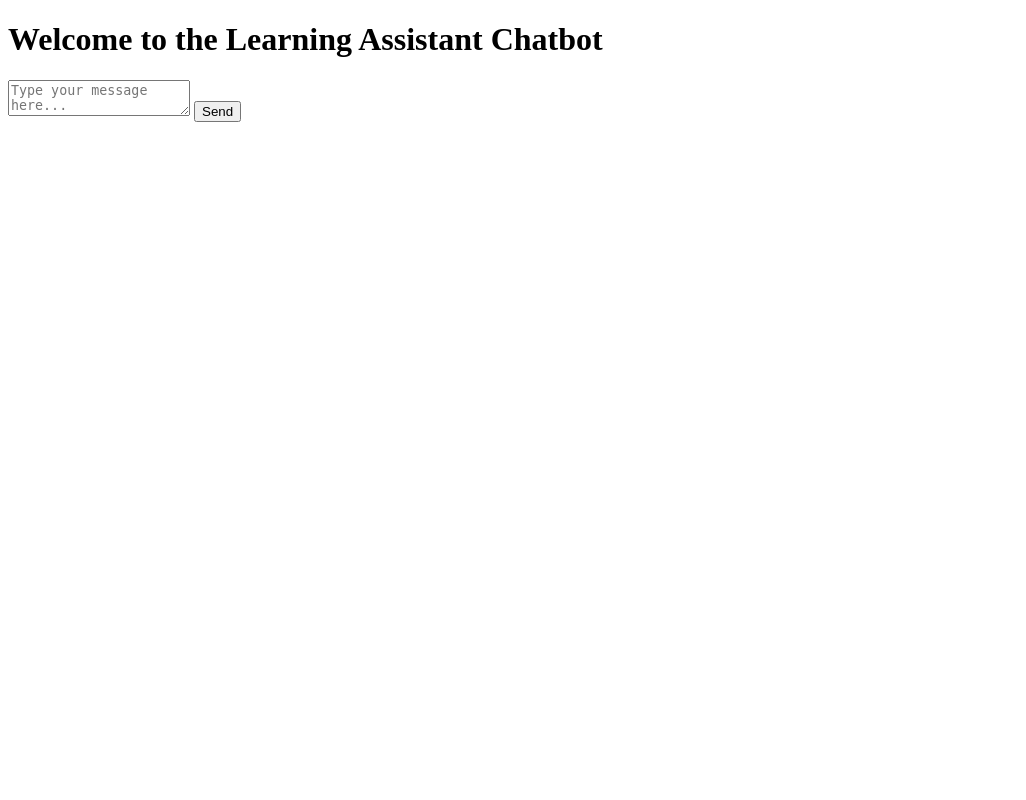
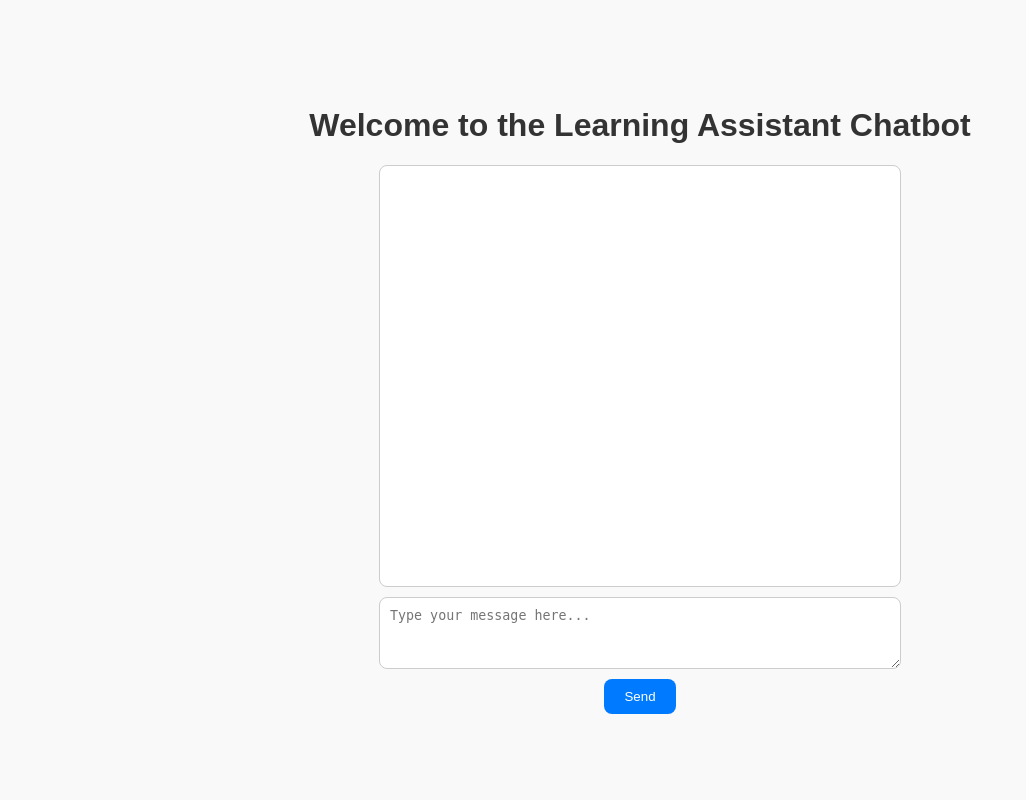
Before and after one commit to thisisjeevan/Personalized-Learning-Chatbot, a Python web app: template templates/index.html in a window 1280 px wide. Shown: the whole page, without its empty margins (0-1026 px from the left). Run offline with Jinja, Linux system fonts and the light colour scheme; the template is opened without the code that fills it, so the values that code supplies are empty.

Commit message:
Update index.html

```diff
--- a/templates/index.html
+++ b/templates/index.html
@@ -1,13 +1,69 @@
 <!DOCTYPE html>
-<html>
+<html lang="en">
 <head>
+    <meta charset="UTF-8">
+    <meta name="viewport" content="width=device-width, initial-scale=1.0">
     <title>Learning Assistant Chatbot</title>
+    <style>
+        body {
+            font-family: Arial, sans-serif;
+            background-color: #f9f9f9;
+            margin: 0;
+            padding: 0;
+            display: flex;
+            flex-direction: column;
+            align-items: center;
+            justify-content: center;
+            height: 100vh;
+        }
+        h1 {
+            color: #333;
+        }
+        #chat-container {
+            width: 80%;
+            max-width: 500px;
+            height: 400px;
+            overflow-y: auto;
+            background-color: #fff;
+            border: 1px solid #ccc;
+            border-radius: 8px;
+            padding: 10px;
+            margin-bottom: 10px;
+        }
+        #user-message {
+            width: 80%;
+            max-width: 500px;
+            height: 50px;
+            padding: 10px;
+            border: 1px solid #ccc;
+            border-radius: 8px;
+            margin-bottom: 10px;
+        }
+        button {
+            background-color: #007bff;
+            color: white;
+            border: none;
+            padding: 10px 20px;
+            border-radius: 8px;
+            cursor: pointer;
+        }
+        button:hover {
+            background-color: #0056b3;
+        }
+        p {
+            margin: 5px 0;
+        }
+        b {
+            color: #007bff;
+        }
+    </style>
 </head>
 <body>
     <h1>Welcome to the Learning Assistant Chatbot</h1>
     <div id="chat-container"></div>
     <textarea id="user-message" placeholder="Type your message here..."></textarea>
     <button onclick="sendMessage()">Send</button>
+
     <script>
         async function sendMessage() {
             const message = document.getElementById('user-message').value;
@@ -18,10 +74,19 @@
                 },
                 body: JSON.stringify({ message })
             });
+
             const data = await response.json();
             const chatContainer = document.getElementById('chat-container');
+
+            // Append user and bot messages
             chatContainer.innerHTML += `<p><b>You:</b> ${message}</p>`;
             chatContainer.innerHTML += `<p><b>Bot:</b> ${data.response}</p>`;
+
+            // Clear input field
+            document.getElementById('user-message').value = '';
+
+            // Scroll to the bottom
+            chatContainer.scrollTop = chatContainer.scrollHeight;
         }
     </script>
 </body>
```
